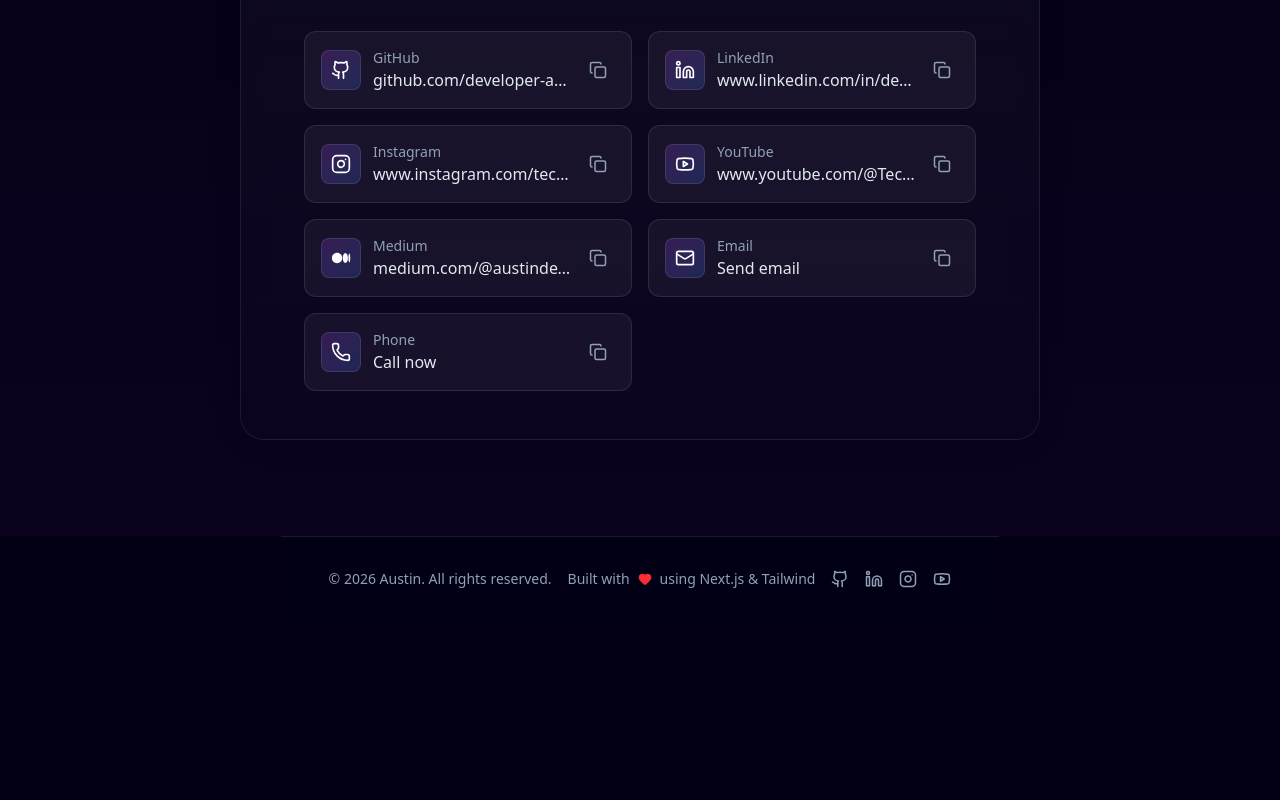
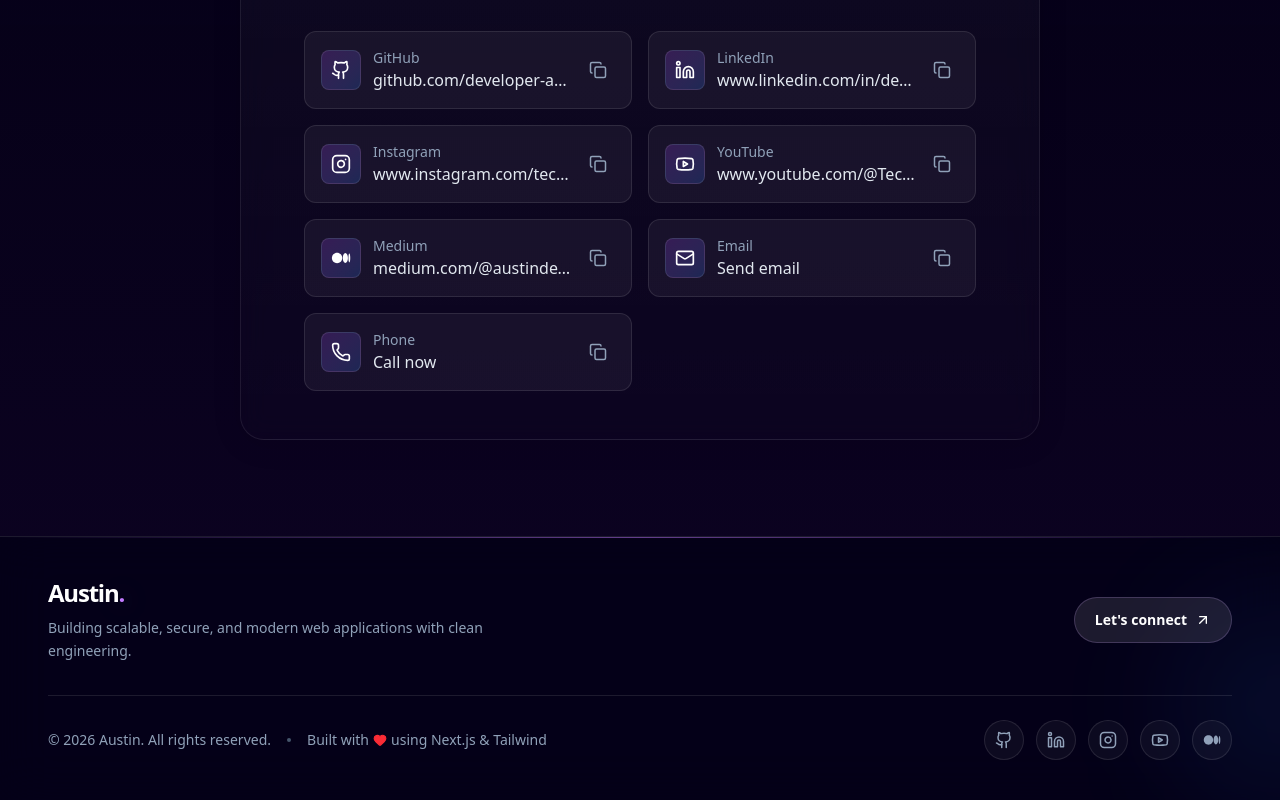
Before and after one commit to developer-austin-r/about_me, a Next.js app: page / in a window 1280 px wide. Shown: the part 7920-8720 px from the top of the page. Before the commit the page ends 8541 px from the top, so only its background shows below. Built offline with nearby package versions, Linux system fonts and the light colour scheme.

Commit message:
footer style

```diff
--- a/src/components/Footer.tsx
+++ b/src/components/Footer.tsx
@@ -1,30 +1,54 @@
 "use client";
 
 import { PORTFOLIO_DATA } from "@/data";
-import { Heart } from "lucide-react";
+import { ArrowUpRight, Heart } from "lucide-react";
 
 export default function Footer() {
   const year = new Date().getFullYear();
 
   return (
-    <footer className="border-t border-white/10 bg-[#030014]/50 backdrop-blur-md py-8">
-      <div className="max-w-7xl mx-auto px-6 md:px-12 flex flex-col md:flex-row items-center justify-between gap-4">
-        <div className="text-slate-400 text-sm">
-          &copy; {year} {PORTFOLIO_DATA.hero.name}. All rights reserved.
+    <footer className="relative w-full overflow-hidden border-t border-white/10 bg-[#040018]/90 py-10 backdrop-blur-xl">
+      <div className="pointer-events-none absolute inset-x-0 top-0 h-px bg-gradient-to-r from-transparent via-purple-400/50 to-transparent" />
+      <div className="pointer-events-none absolute -right-24 bottom-0 h-48 w-48 rounded-full bg-blue-500/10 blur-3xl" />
+
+      <div className="relative mx-auto flex max-w-7xl flex-col gap-8 px-6 md:px-12">
+        <div className="flex flex-col items-center justify-between gap-6 md:flex-row">
+          <div className="text-center md:text-left">
+            <a href="#" className="inline-flex items-center text-2xl font-black tracking-tighter text-white">
+              {PORTFOLIO_DATA.hero.name}
+              <span className="text-purple-400 drop-shadow-[0_0_12px_rgba(168,85,247,0.7)]">.</span>
+            </a>
+            <p className="mt-2 max-w-md text-sm leading-relaxed text-slate-400">
+              Building scalable, secure, and modern web applications with clean engineering.
+            </p>
           </div>
 
-        <div className="flex items-center gap-1 text-slate-400 text-sm">
-          Built with <Heart size={14} className="text-red-500 fill-red-500 mx-1" /> using Next.js & Tailwind
+          <a
+            href="#contact"
+            className="group inline-flex items-center gap-2 rounded-full border border-purple-300/20 bg-white/10 px-5 py-3 text-sm font-bold text-white transition-all hover:border-purple-300/40 hover:bg-white/15"
+          >
+            Let&apos;s connect
+            <ArrowUpRight size={16} className="transition-transform group-hover:-translate-y-0.5 group-hover:translate-x-0.5" />
+          </a>
         </div>
 
-        <div className="flex items-center gap-4">
-          {PORTFOLIO_DATA.socials.slice(0, 4).map((social) => (
+        <div className="flex flex-col items-center justify-between gap-5 border-t border-white/10 pt-6 md:flex-row">
+          <div className="flex flex-col items-center gap-2 text-sm text-slate-400 sm:flex-row sm:gap-4">
+            <span>&copy; {year} {PORTFOLIO_DATA.hero.name}. All rights reserved.</span>
+            <span className="hidden h-1 w-1 rounded-full bg-slate-600 sm:block" />
+            <span className="inline-flex items-center gap-1">
+              Built with <Heart size={14} className="fill-red-500 text-red-500" /> using Next.js & Tailwind
+            </span>
+          </div>
+
+          <div className="flex items-center gap-3">
+            {PORTFOLIO_DATA.socials.slice(0, 5).map((social) => (
               <a
                 key={social.name}
                 href={social.url}
-              target="_blank"
-              rel="noopener noreferrer"
-              className="text-slate-400 hover:text-white transition-colors"
+                target={social.url.startsWith("http") ? "_blank" : undefined}
+                rel={social.url.startsWith("http") ? "noopener noreferrer" : undefined}
+                className="flex h-10 w-10 items-center justify-center rounded-full border border-white/10 bg-white/[0.04] text-slate-400 transition-all hover:-translate-y-1 hover:border-purple-400/40 hover:bg-purple-500/15 hover:text-white"
                 aria-label={social.name}
               >
                 <social.icon size={18} />
@@ -32,6 +56,7 @@ export default function Footer() {
             ))}
           </div>
         </div>
+      </div>
     </footer>
   );
 }
```
Lines whose indentation alone changed are shown as unchanged.
